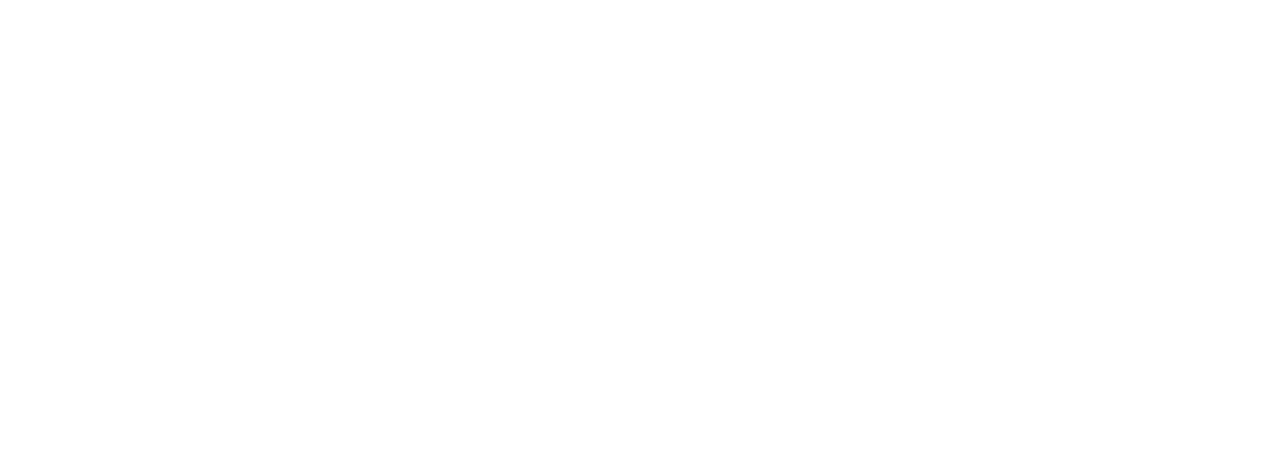
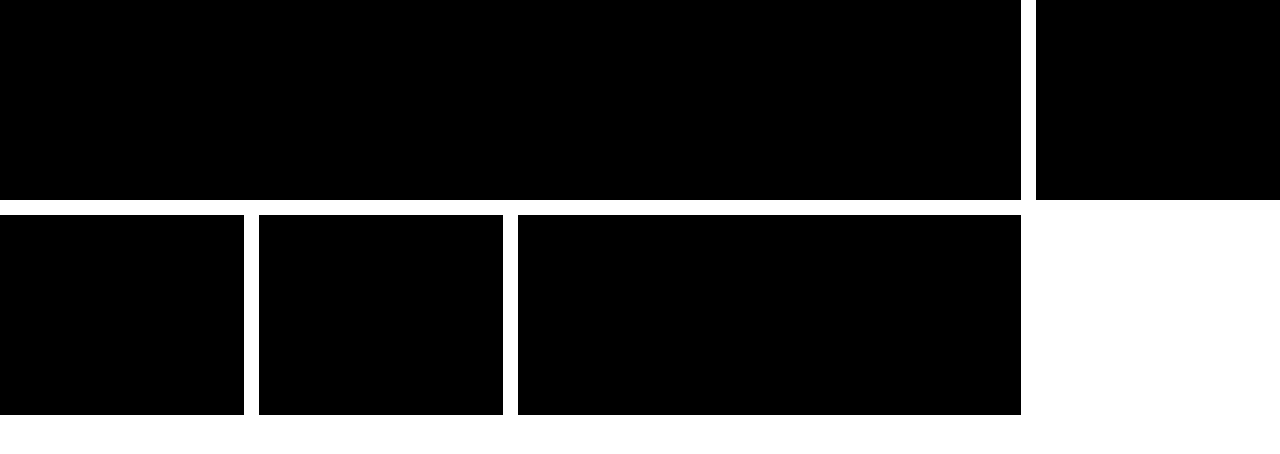
Before and after one commit to developerr-ayush/Shades, a website: page src/index.html in a window 1280 px wide. Drawn offline with nearby package versions, Linux system fonts and the light colour scheme; files that its build step writes are made by us from their sources.

Commit message:
grid system added

```diff
--- a/src/index.html
+++ b/src/index.html
@@ -10,9 +10,9 @@
 </head>
 
 <body>
-    <div class="grid-2 gap-3 grid-md-4 ">
-        <div class="col-1"></div>
-        <div class="col-2 col-md-3"></div>
+    <div class="grid-5 gap-3  ">
+        <div class="col-4"></div>
+        <div class="col-1 col-md-3"></div>
         <div class="col-md-4"></div>
         <div></div>
         <div class="col-2"></div>
--- a/src/scss/config/_extend.scss
+++ b/src/scss/config/_extend.scss
@@ -18,20 +18,18 @@ $color-value in $colors {
     .grid-#{$width} {
         display: grid;
         grid-template-columns: repeat($width, 1fr);
+        > div{
 
-        >div {
-            // width: calc(100% / $width);
-            // flex-shrink: 0;
-            // background-color: black;
-            // height: 200px;
+            height: 200px;
+            background-color: black;
         }
     }
-    // .gap-#{$width}{
-    //     gap: calc(5px * $width);
-    // }
-    // .col-#{$width} {
-    //     grid-column-start: $width span;
-    // }
+    .gap-#{$width}{
+        gap: calc(5px * $width);
+    }
+    .col-#{$width} {
+        grid-column-start: $width span;
+    }
 
     // @include mq(md) {
     //     .grid-md-#{$width} {
```
Also changed, not shown: README.md.
